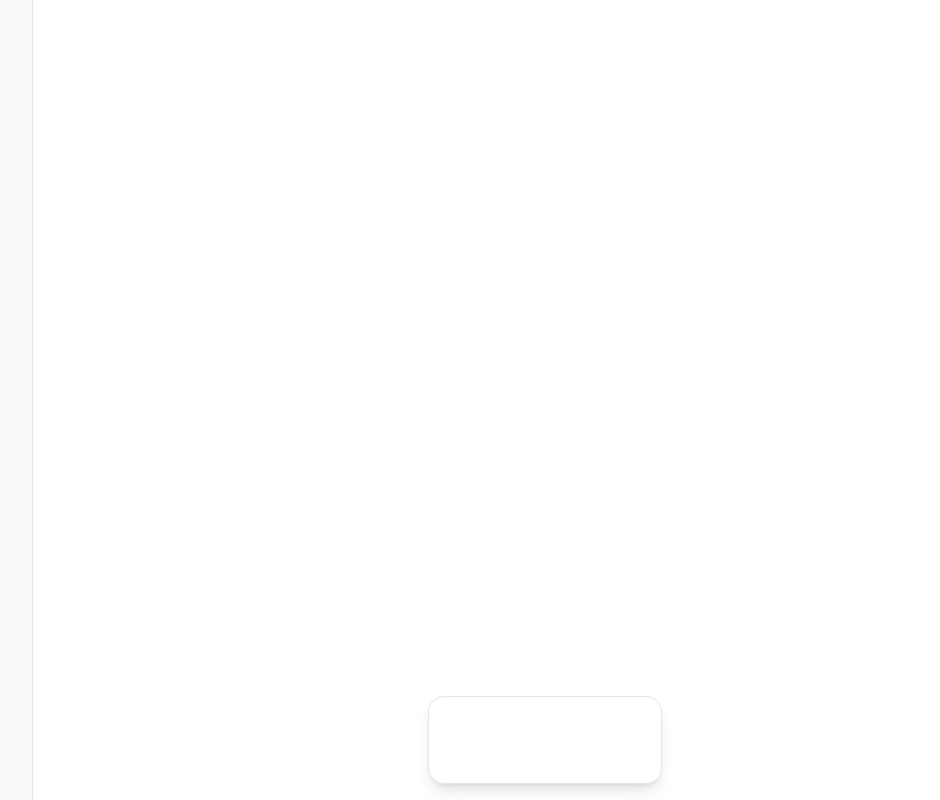
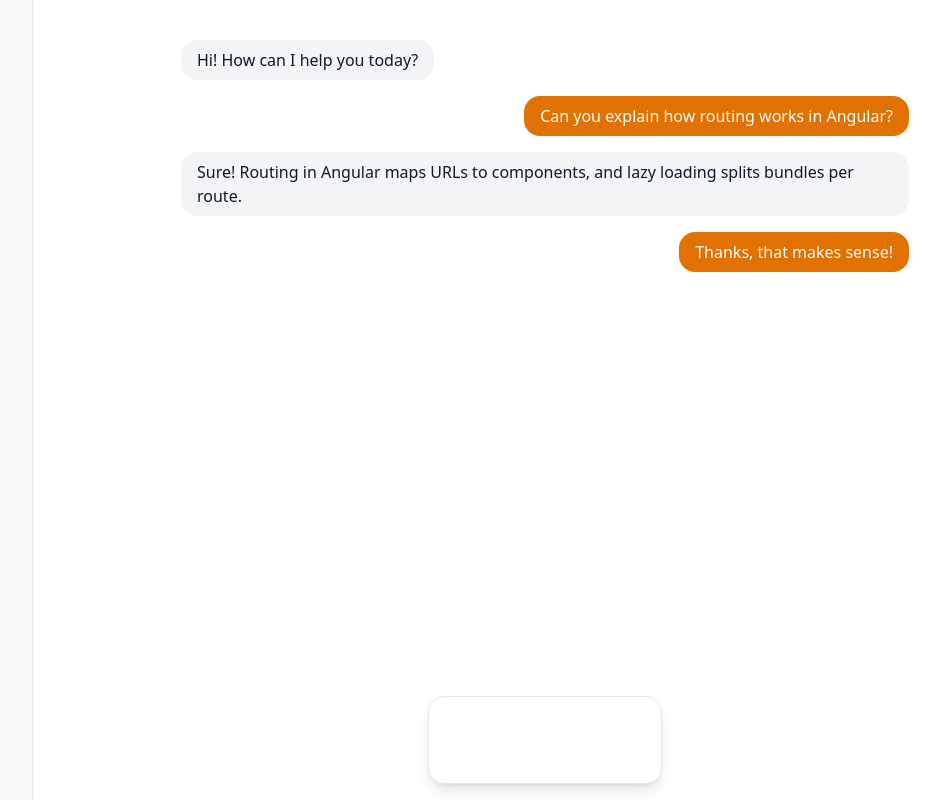
Before and after one commit to stefano-mecocci/llm-local-workspace, an Angular app in the folder frontend/: page /chat/1 in a window 1280 px wide. Shown: the whole page, without its empty margins (223-1163 px from the left). Built offline with nearby package versions, Linux system fonts and the light colour scheme.

Commit message:
feat(fe): add user and ai messages

```diff
--- /dev/null
+++ b/frontend/src/app/components/ai-message/ai-message.html
@@ -0,0 +1,5 @@
+<div class="flex w-full justify-start">
+  <p class="rounded-2xl bg-gray-100 px-4 py-2 text-gray-900">
+    {{ content() }}
+  </p>
+</div>
--- /dev/null
+++ b/frontend/src/app/components/ai-message/ai-message.ts
@@ -0,0 +1,11 @@
+import { Component, ChangeDetectionStrategy, input } from '@angular/core';
+
+@Component({
+  selector: 'app-ai-message',
+  templateUrl: './ai-message.html',
+  styleUrl: './ai-message.css',
+  changeDetection: ChangeDetectionStrategy.OnPush,
+})
+export class AiMessage {
+  readonly content = input.required<string>();
+}
--- a/frontend/src/app/components/message-feed/message-feed.html
+++ b/frontend/src/app/components/message-feed/message-feed.html
@@ -1 +1,7 @@
-<div class="h-full w-full overflow-y-auto p-10"></div>
+<div class="flex h-full w-full max-w-3xl mx-auto flex-col gap-4 overflow-y-auto py-10 px-5">
+  <app-ai-message content="Hi! How can I help you today?" />
+  <app-user-message content="Can you explain how routing works in Angular?" />
+  <app-ai-message
+    content="Sure! Routing in Angular maps URLs to components, and lazy loading splits bundles per route." />
+  <app-user-message content="Thanks, that makes sense!" />
+</div>
--- a/frontend/src/app/components/message-feed/message-feed.ts
+++ b/frontend/src/app/components/message-feed/message-feed.ts
@@ -1,7 +1,10 @@
 import { Component, ChangeDetectionStrategy } from '@angular/core';
+import { UserMessage } from '../user-message/user-message';
+import { AiMessage } from '../ai-message/ai-message';
 
 @Component({
   selector: 'app-message-feed',
+  imports: [UserMessage, AiMessage],
   templateUrl: './message-feed.html',
   styleUrl: './message-feed.css',
   changeDetection: ChangeDetectionStrategy.OnPush,
--- /dev/null
+++ b/frontend/src/app/components/user-message/user-message.html
@@ -0,0 +1,5 @@
+<div class="flex w-full justify-end">
+  <p class="max-w-[70%] rounded-2xl bg-amber-600 px-4 py-2 text-white">
+    {{ content() }}
+  </p>
+</div>
--- /dev/null
+++ b/frontend/src/app/components/user-message/user-message.ts
@@ -0,0 +1,11 @@
+import { Component, ChangeDetectionStrategy, input } from '@angular/core';
+
+@Component({
+  selector: 'app-user-message',
+  templateUrl: './user-message.html',
+  styleUrl: './user-message.css',
+  changeDetection: ChangeDetectionStrategy.OnPush,
+})
+export class UserMessage {
+  readonly content = input.required<string>();
+}
```
Also changed, not shown: frontend/src/app/components/ai-message/ai-message.css (added), frontend/src/app/components/user-message/user-message.css (added).
